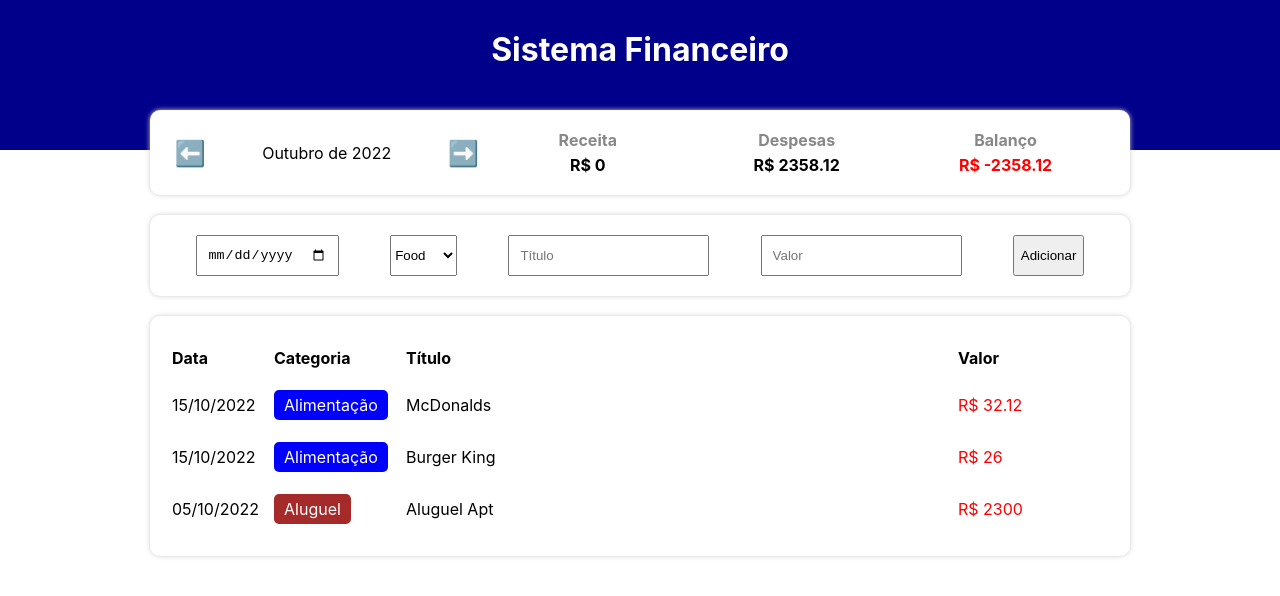
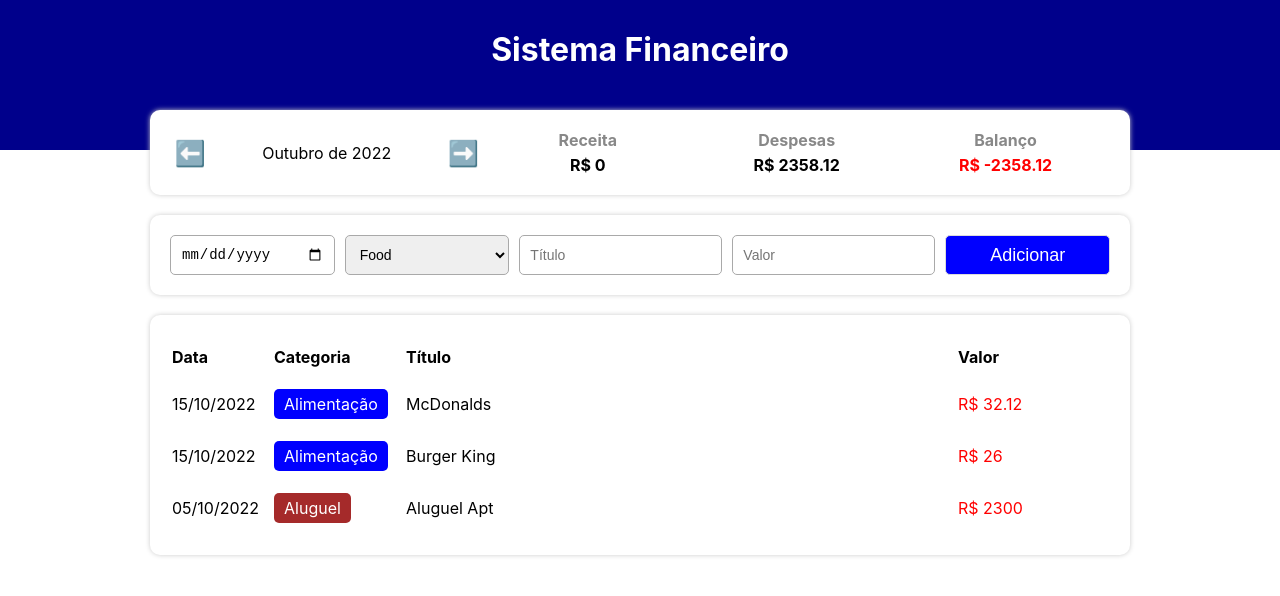
Before and after one commit to Eduuduarte/expense-tracker, a React (Create React App) app: page / in a window 1280 px wide. Shown: the top 596 px of the page. Built offline with nearby package versions, Linux system fonts and the light colour scheme.

Commit message:
done styles in inputArea

```diff
--- a/src/components/InputArea/index.tsx
+++ b/src/components/InputArea/index.tsx
@@ -29,7 +29,7 @@ export const InputArea = ({ onAdd }: Props) => {
 
     return (
         <C.Container>
-                <input type='date' name='date' onChange={e => setDateTracker(e.target.value)}/>
+                <input type='date' name='date' onChange={e => setDateTracker(e.target.value)} />
                 <select name='category' onChange={e => setCategoryTracker(e.target.value)}>
                     <option value='food'>Food</option>
                     <option value='rent'>Aluguel</option>
--- a/src/components/InputArea/style.ts
+++ b/src/components/InputArea/style.ts
@@ -6,10 +6,28 @@ export const Container = styled.div`
     border-radius: 10px;
     padding: 20px;
     margin-top: 20px;
-    display: flex;
-    justify-content: space-around;
+    display: grid;
+    grid-template-columns: repeat(5, 1fr);
+    gap: 10px;
 
-    input {
+    input, select {
         padding: 10px;
+        border-radius: 5px;
+        font-size: 14px;
+        border: 1px solid #A9A9A9;
+    }
+
+    button {
+        font-weight: 500;
+        font-size: 18px;
+        background-color: #0000FF;
+        border: 1px solid #DCDCDC;
+        border-radius: 5px;
+        color: #FFF;
+        cursor: pointer;
+    }
+
+    button:hover{
+        opacity: 0.8;
     }
 `;
```
